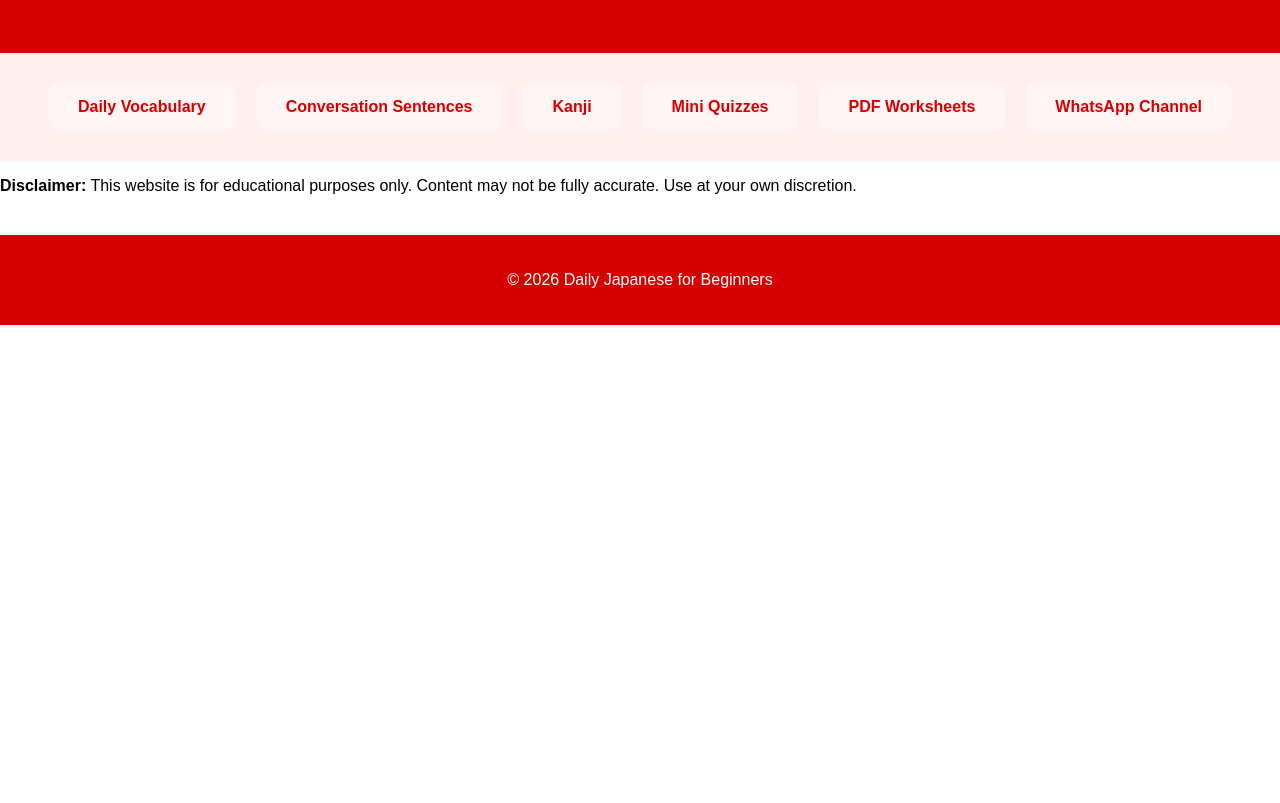
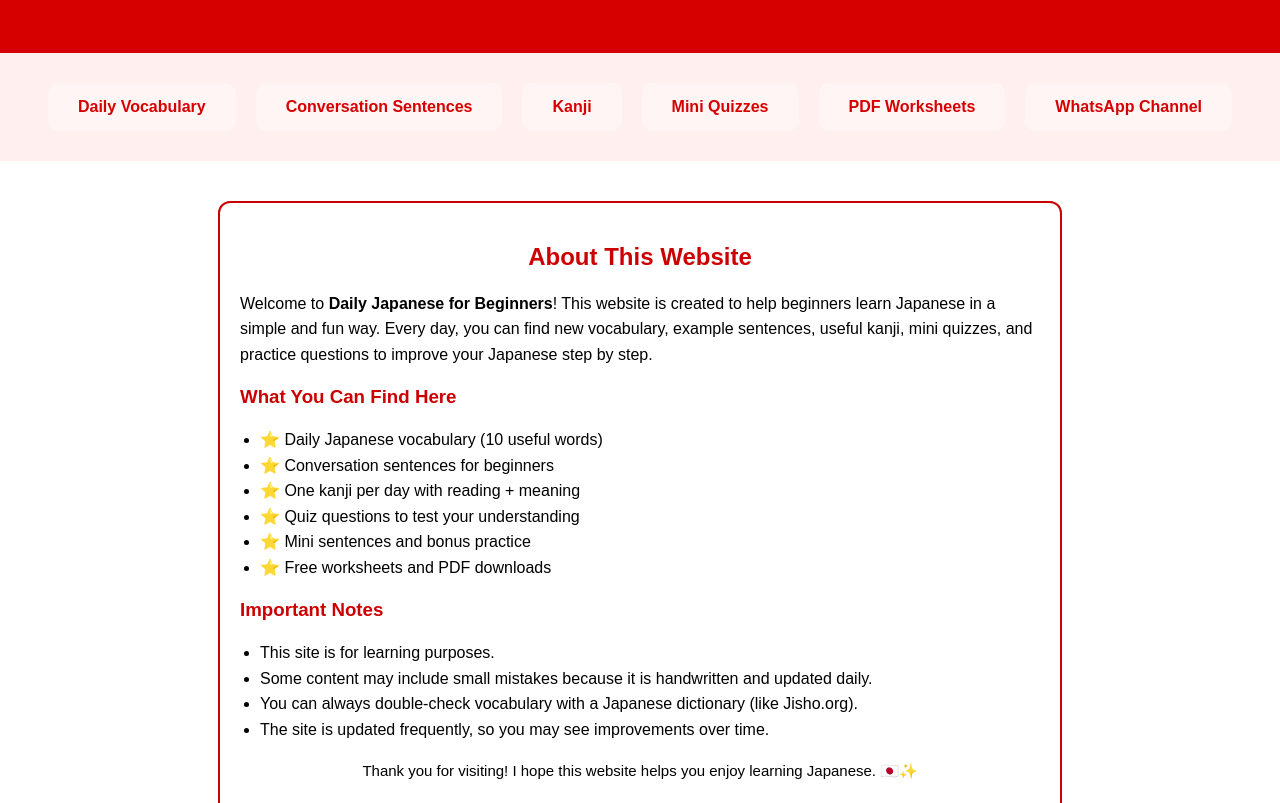
Before and after one commit to nagomiyui1111-a11y/Daily-Japanese---for-beginners, a plain HTML site: page index.html in a window 1280 px wide. Shown: the part 141-944 px from the top of the page. Before the commit the page ends 800 px from the top, so only its background shows below. Drawn offline with Linux system fonts and the light colour scheme.

Commit message:
Update index.html

```diff
--- a/index.html
+++ b/index.html
@@ -30,7 +30,39 @@
   <a href="pdf.html" target="_blank">PDF Worksheets</a>
   <a href="whatsapp.html" target="_blank">WhatsApp Channel</a>
 </nav>
-<p><strong>Disclaimer:</strong> This website is for educational purposes only. Content may not be fully accurate. Use at your own discretion.</p>
+  <section style="max-width: 800px; margin: 40px auto; padding: 20px; background: #ffffff; border-radius: 12px; border: 2px solid #cc0000;">
+  <h2 style="color: #cc0000; text-align: center;">About This Website</h2>
+  <p style="font-size: 16px; line-height: 1.6;">
+    Welcome to <strong>Daily Japanese for Beginners</strong>!
+    This website is created to help beginners learn Japanese in a simple and fun way.
+    Every day, you can find new vocabulary, example sentences, useful kanji, mini quizzes,
+    and practice questions to improve your Japanese step by step.
+  </p>
+
+  <h3 style="color: #cc0000;">What You Can Find Here</h3>
+  <ul style="font-size: 16px; line-height: 1.6; padding-left: 20px;">
+    <li>⭐ Daily Japanese vocabulary (10 useful words)</li>
+    <li>⭐ Conversation sentences for beginners</li>
+    <li>⭐ One kanji per day with reading + meaning</li>
+    <li>⭐ Quiz questions to test your understanding</li>
+    <li>⭐ Mini sentences and bonus practice</li>
+    <li>⭐ Free worksheets and PDF downloads</li>
+  </ul>
+
+  <h3 style="color: #cc0000;">Important Notes</h3>
+  <ul style="font-size: 16px; line-height: 1.6; padding-left: 20px;">
+    <li>This site is for learning purposes.</li>
+    <li>Some content may include small mistakes because it is handwritten and updated daily.</li>
+    <li>You can always double-check vocabulary with a Japanese dictionary (like Jisho.org).</li>
+    <li>The site is updated frequently, so you may see improvements over time.</li>
+  </ul>
+
+  <p style="font-size: 15px; text-align: center; margin-top: 20px;">
+    Thank you for visiting! I hope this website helps you enjoy learning Japanese. 🇯🇵✨
+  </p>
+</section>
+
+<p><center><strong>Disclaimer:</strong> This website is for educational purposes only. Content may not be fully accurate. Use at your own discretion.</center></p>
 <footer>
   <p>© 2026 Daily Japanese for Beginners</p>
 </footer>
```
